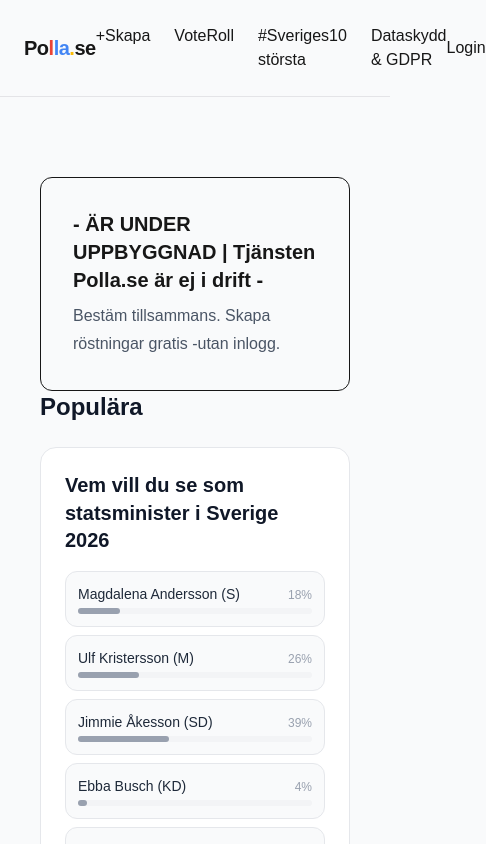
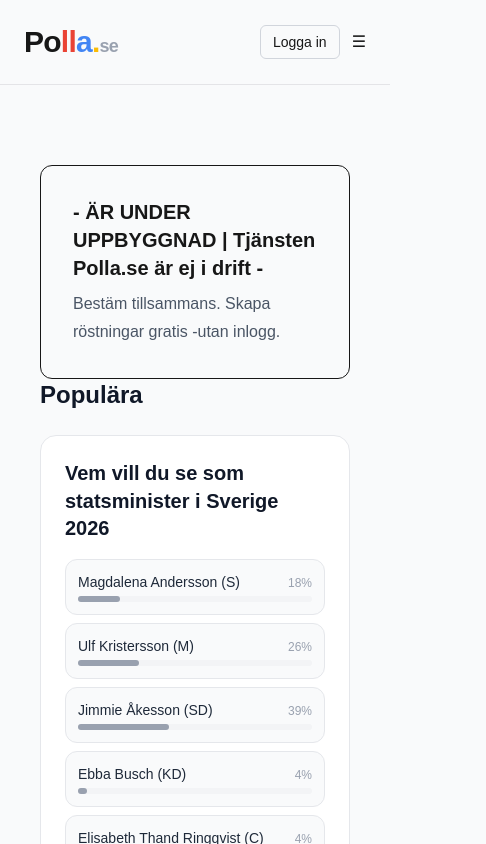
Before and after one commit to PowerPXL/polla-next, a Next.js app: page / in a window 390 px wide. Shown: the top 844 px of the page, 486 px wide, since content can reach past the window. Built offline with nearby package versions, Linux system fonts and the light colour scheme; no server answers.

Commit message:
mobilemenu

```diff
--- a/components/Header.tsx
+++ b/components/Header.tsx
@@ -1,55 +1,54 @@
-import Link from "next/link";
-import { createClient } from "@/lib/supabase/server";
+// Header.tsx - fortfarande async server component
+import { createClient } from "@/lib/supabase/server"
+import MobileMenu from "./MobileMenu"  // enda splitting du behöver
+import Link from "next/link"
+import MobileHeader from "./MobileHeader"
 
 export default async function Header() {
-  const supabase = await createClient();
-  const { data: { user } } = await supabase.auth.getUser();
+  const supabase = await createClient()
+  const { data: { user } } = await supabase.auth.getUser()
+  const userInitial = user?.user_metadata?.full_name?.[0]?.toUpperCase() ?? user?.email?.[0]?.toUpperCase() ?? null
 
   return (
-    <header className="border-b border-zinc-200">
+    <header className="border-b border-zinc-200 relative">
       <div className="mx-auto flex max-w-5xl items-center justify-between px-6 py-6">
-{/*Logo*/}
-<div className="text-xl font-bold tracking-tight">
+
+        {/* Logo - oförändrad */}
+        <div className="text-3xl font-bold tracking-tight">
           <Link href="/">
             <span className="text-[#171717]">Po</span>
-    <span className="text-[#EA4335]">l</span>
-    <span className="text-[#4285F4]">la</span>
+            <span className="text-[#EA4335]">ll</span>
+            <span className="text-[#4285F4]">a</span>
             <span className="text-[#FBBC05]">.</span>
-    <span className="text-[#171717]">se</span>
+            <span className="text-gray-400 text-lg">se</span>
           </Link>
         </div>
-{/*Menubar*/}
-        <nav className="flex gap-6">
+
+        {/* Desktop nav - oförändrad */}
+        <nav className="hidden md:flex gap-6">
           <Link href="/create" className="hover:text-blue-600 transition-colors">+Skapa</Link>
           <Link href="/voteroll" className="hover:text-blue-600 transition-colors">VoteRoll</Link>
           <Link href="/sverigestopp10" className="hover:text-blue-600 transition-colors">#Sveriges10 största</Link>
           <Link href="/dataprotect" className="hover:text-blue-600 transition-colors">Dataskydd & GDPR</Link>
         </nav>
-{/*User-login*/}
+
+        {/* Login - oförändrad */}
         <div className="flex items-center gap-3">
-          {user ? (
-            <>
-              <Link href="/profile" title="Min sida">
-                <svg className="w-5 h-5 text-gray-600 hover:text-blue-600 transition-colors" fill="none" stroke="currentColor" viewBox="0 0 24 24">
-                  <path strokeLinecap="round" strokeLinejoin="round" strokeWidth={1.5} d="M15.75 6a3.75 3.75 0 1 1-7.5 0 3.75 3.75 0 0 1 7.5 0ZM4.501 20.118a7.5 7.5 0 0 1 14.998 0A17.933 17.933 0 0 1 12 21.75c-2.676 0-5.216-.584-7.499-1.632Z" />
-                </svg>
+          {userInitial ? (
+            <Link href="/profile" className="w-8 h-8 flex items-center justify-center rounded-full bg-gray-200 text-sm font-medium text-gray-700 hover:bg-gray-300 transition-colors">
+              {userInitial}
             </Link>
-              <form action="/auth/callback" method="post">
-                <button type="submit" title="Logga ut">
-                  <svg className="w-5 h-5 text-gray-600 hover:text-red-500 transition-colors" fill="none" stroke="currentColor" viewBox="0 0 24 24">
-                    <path strokeLinecap="round" strokeLinejoin="round" strokeWidth={1.5} d="M8.25 9V5.25A2.25 2.25 0 0 1 10.5 3h6a2.25 2.25 0 0 1 2.25 2.25v13.5A2.25 2.25 0 0 1 16.5 21h-6a2.25 2.25 0 0 1-2.25-2.25V15m-3 0-3-3m0 0 3-3m-3 3H15" />
-                  </svg>
-                </button>
-              </form>
-            </>
           ) : (
-            <Link href="/login" className="font-medium hover:text-blue-600 transition-colors">
-              Login
+            <Link href="/login" className="text-sm font-medium px-3 py-1.5 rounded-md border border-gray-300 bg-gray-50 hover:bg-gray-100 transition-colors">
+              Logga in
             </Link>
           )}
+
+          {/* Enda nya grejen */}
+          <MobileHeader />
         </div>
 
       </div>
     </header>
-  );
+  )
 }
--- /dev/null
+++ b/components/MobileHeader.tsx
@@ -0,0 +1,22 @@
+'use client'
+import { useState } from 'react'
+import Link from 'next/link'
+
+export default function MobileHeader() {
+  const [open, setOpen] = useState(false)
+  return (
+    <>
+      <button className="md:hidden" onClick={() => setOpen(!open)}>
+        {open ? '✕' : '☰'}
+      </button>
+      {open && (
+        <nav className="md:hidden absolute top-full left-0 w-full bg-white border-b border-zinc-200 flex flex-col px-6 py-4 gap-4 text-sm shadow-sm z-50">
+          <Link href="/create" onClick={() => setOpen(false)}>+Skapa</Link>
+          <Link href="/voteroll" onClick={() => setOpen(false)}>VoteRoll</Link>
+          <Link href="/sverigestopp10" onClick={() => setOpen(false)}>#Sveriges10 största</Link>
+          <Link href="/dataprotect" onClick={() => setOpen(false)}>Dataskydd & GDPR</Link>
+        </nav>
+      )}
+    </>
+  )
+}
```
Lines whose indentation alone changed are shown as unchanged.
